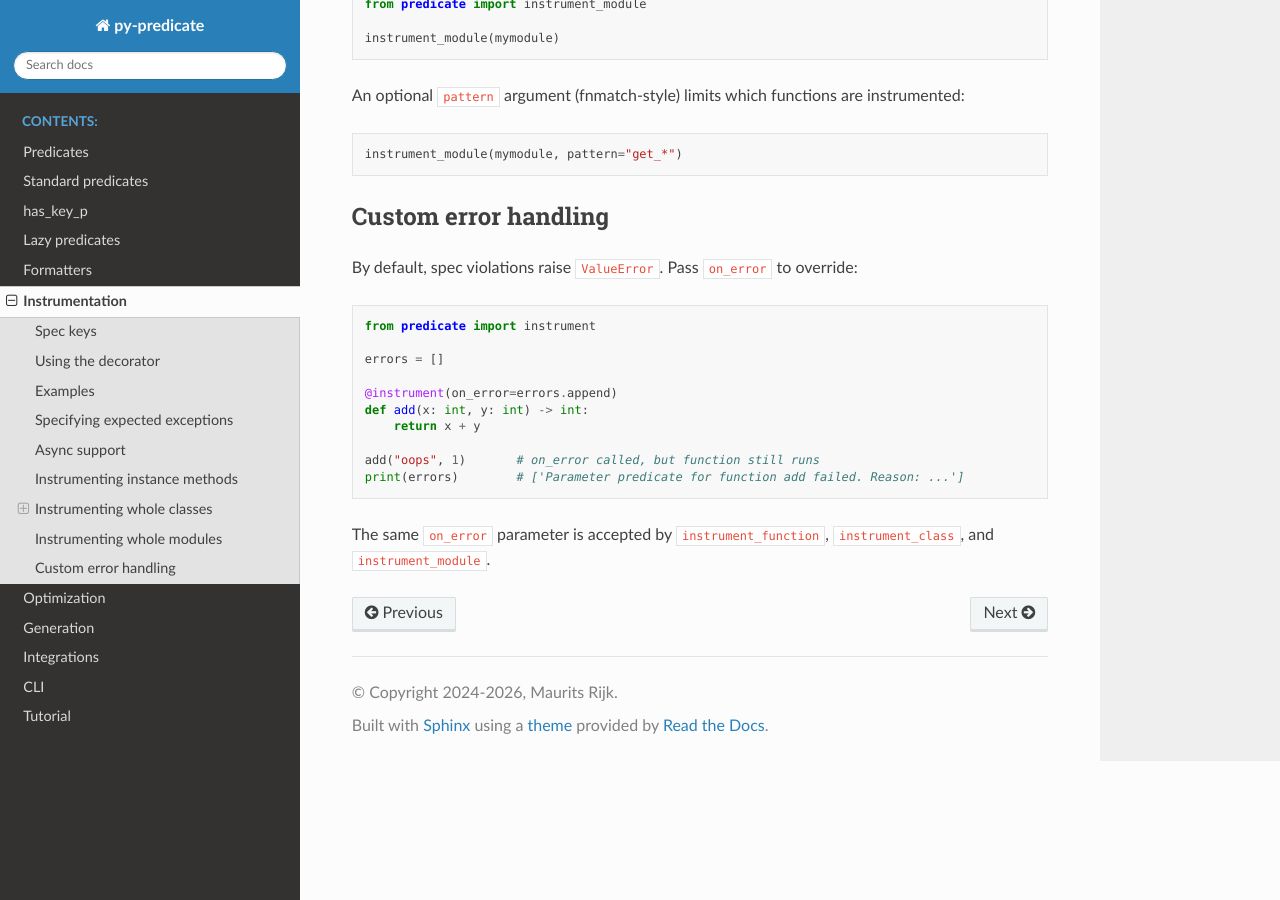
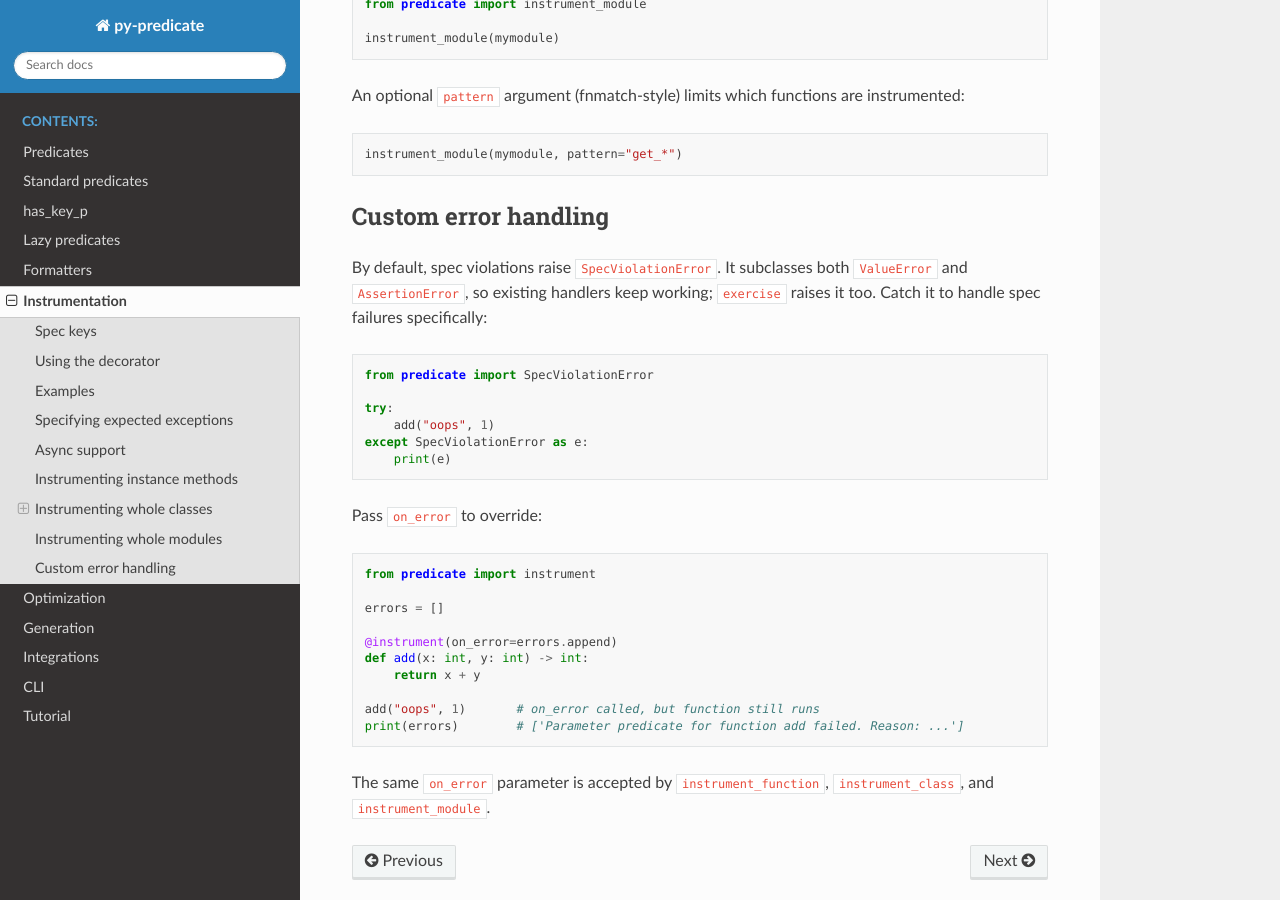
Before and after one commit to mrijk/py-predicate, a Sphinx documentation site: the page built from docs/instrumentation.rst, in a window 1280 px wide and 900 px high, scrolled down 6611 px. Built offline with Sphinx 7.4.7 and the Read the Docs theme 3.1.0, drawn with Linux system fonts in a browser that asks for light colours.

Commit message:
Add SpecViolationError for spec failures (#267)
instrument raised ValueError and exercise AssertionError. Both now raise
SpecViolationError, which subclasses both for backwards compatibility.

Co-Authored-By: Claude Opus 5.5 (1M context) <noreply@anthropic.com>

```diff
--- a/docs/instrumentation.rst
+++ b/docs/instrumentation.rst
@@ -358,7 +358,20 @@ An optional ``pattern`` argument (fnmatch-style) limits which functions are inst
 Custom error handling
 ---------------------
 
-By default, spec violations raise ``ValueError``. Pass ``on_error`` to override:
+By default, spec violations raise ``SpecViolationError``. It subclasses both ``ValueError`` and
+``AssertionError``, so existing handlers keep working; ``exercise`` raises it too. Catch it to
+handle spec failures specifically:
+
+.. code-block:: python
+
+    from predicate import SpecViolationError
+
+    try:
+        add("oops", 1)
+    except SpecViolationError as e:
+        print(e)
+
+Pass ``on_error`` to override:
 
 .. code-block:: python
 
--- a/predicate/__init__.py
+++ b/predicate/__init__.py
@@ -117,6 +117,7 @@ from predicate.spec.instrument import (
     instrument_module,
     is_instrumented,
 )
+from predicate.spec.spec import Spec, SpecViolationError
 from predicate.standard_predicates import (
     is_dict_p,
     is_float_p,
@@ -180,6 +181,8 @@ __all__ = [
     "instrument_function",
     "instrument_module",
     "is_instrumented",
+    "Spec",
+    "SpecViolationError",
     "is_alnum_p",
     "is_alpha_p",
     "is_ascii_p",
```
Also changed, not shown: 5 other files.
